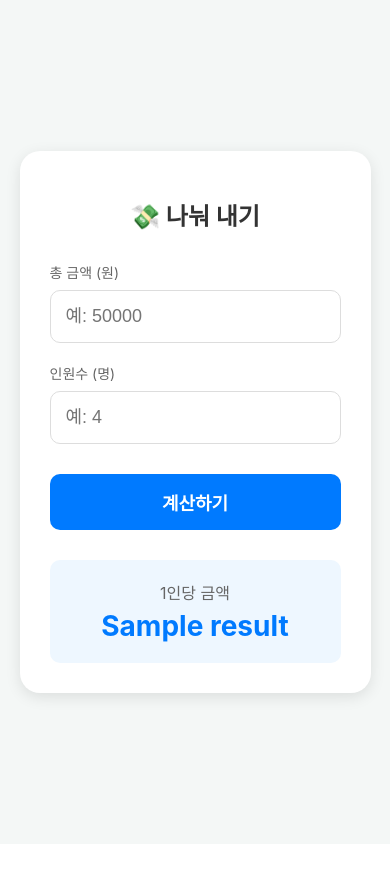
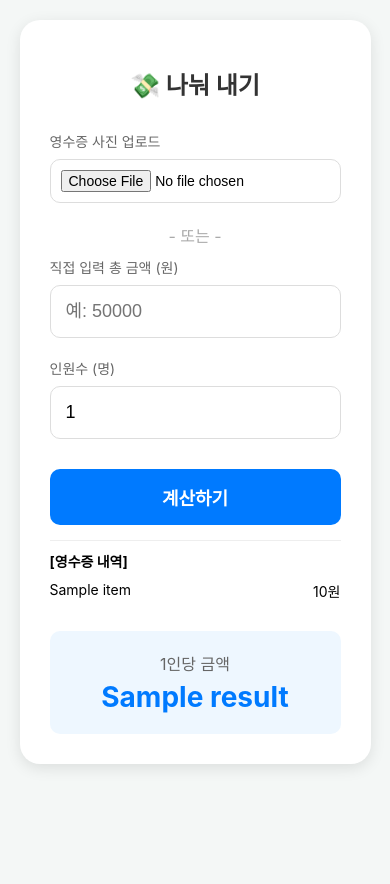
Before and after one commit to Twilight995/ai-course, a Flask app: template week12/split/templates/index.html in a window 390 px wide. Before the commit the page ends 708 px from the top, so only its background shows below. Run offline with Flask 3, Linux system fonts and the light colour scheme; the template is opened without the code that fills it: most values are stand-ins (such as "Sample title", 1, 10 or a date in 2020).

Commit message:
12주차: 모바일 웹

````diff
--- a/week12/split/app.py
+++ b/week12/split/app.py
@@ -1,26 +1,65 @@
+import base64, json, re
 from flask import Flask, render_template, request
+from openai import OpenAI
+
+client = OpenAI(base_url="https://krchoi.com/gemma4/v1", api_key="none")
 
 app = Flask(__name__)
+
+def ask(prompt, image_bytes=None, mime="image/jpeg"):
+    content = [{"type": "text", "text": prompt}]
+    if image_bytes:
+        url = f"data:{mime};base64," + base64.b64encode(image_bytes).decode()
+        content.append({"type": "image_url", "image_url": {"url": url}})
+    r = client.chat.completions.create(model="gemma4", messages=[{"role": "user", "content": content}])
+    return r.choices[0].message.content
+
+def parse_json(text):
+    m = re.search(r"```(?:json)?\s*(.*?)```", text, re.S)
+    try:
+        return json.loads(m.group(1) if m else text)
+    except (json.JSONDecodeError, TypeError):
+        return None
 
 @app.route('/', methods=['GET', 'POST'])
 def index():
     result = None
     error = None
+    items = None
+    people_count = 1
+
     if request.method == 'POST':
         try:
-            total_amount = int(request.form.get('amount', 0))
-            people_count = int(request.form.get('people', 0))
+            people_count = int(request.form.get('people', 1))
+            image_file = request.files.get('receipt_image')
 
-            if people_count <= 0:
-                error = "인원수는 1명 이상이어야 합니다."
+            if image_file:
+                image_bytes = image_file.read()
+                prompt = "영수증에서 항목 이름과 금액을 추출해서 JSON 형식으로 응답해줘. 형식은 [{'item': '항목명', 'amount': 금액}, ...] 형태여야 해. 다른 설명은 하지 말고 오직 JSON 데이터만 출력해."
+                response_text = ask(prompt, image_bytes=image_bytes)
+                items = parse_json(response_text)
+
+                if items:
+                    total_amount = sum(item['amount'] for item in items)
+                    if people_count <= 0:
+                        error = "인원수는 1명 이상이어야 합니다."
+                    else:
+                        split_amount = round(total_amount / people_count, 1)
+                        result = f"{split_amount:,.1f} 원"
+                else:
+                    error = "읽지 못했습니다"
             else:
-                # 1인당 금액 계산 (소수점 첫째자리까지 반올림)
-                split_amount = round(total_amount / people_count, 1)
-                result = f"{split_amount:,.1f} 원"
+                total_amount = int(request.form.get('amount', 0))
+                if people_count <= 0:
+                    error = "인원수는 1명 이상이어야 합니다."
+                else:
+                    split_amount = round(total_amount / people_count, 1)
+                    result = f"{split_amount:,.1f} 원"
+
         except ValueError:
             error = "숫자만 입력해주세요."
 
-    return render_template('index.html', result=result, error=error)
+    return render_template('index.html', result=result, error=error, items=items, people_count=people_count)
 
 if __name__ == '__main__':
     app.run(debug=True)
--- a/week12/split/templates/index.html
+++ b/week12/split/templates/index.html
@@ -1,18 +1,17 @@
 <!DOCTYPE html>
-<html lang="ko">
+<html lang='ko'>
 <head>
-    <meta charset="UTF-8">
-    <meta name="viewport" content="width=device-width, initial-scale=1.0, maximum-scale=1.0, user-scalable=no">
+    <meta charset='UTF-8'>
+    <meta name='viewport' content='width=device-width, initial-scale=1.0, maximum-scale=1.0, user-scalable=no'>
     <title>나눠 내기 계산기</title>
     <style>
         body {
-            font-family: -apple-system, BlinkMacSystemFont, "Segoe UI", Roboto, Helvetica, Arial, sans-serif;
+            font-family: -apple-system, BlinkMacSystemFont, 'Segoe UI', Roboto, Helvetica, Arial, sans-serif;
             background-color: #f4f7f6;
             margin: 0;
-            display: flex;
-            justify-content: center;
-            align-items: center;
-            height: 100vh;
+            display: block;
+            min-height: 100vh;
+            padding: 20px 0;
         }
         .container {
             background-color: white;
@@ -22,6 +21,7 @@
             width: 90%;
             max-width: 400px;
             box-sizing: border-box;
+            margin: 0 auto;
         }
         h1 {
             text-align: center;
@@ -78,6 +78,18 @@
             font-weight: bold;
             color: #007AFF;
         }
+        .items-list {
+            text-align: left;
+            margin-top: 15px;
+            font-size: 14px;
+            border-top: 1px solid #eee;
+            padding-top: 10px;
+        }
+        .item-row {
+            display: flex;
+            justify-content: space-between;
+            margin-bottom: 5px;
+        }
         .error-text {
             color: #ff3b30;
             text-align: center;
@@ -87,29 +99,46 @@
     </style>
 </head>
 <body>
-    <div class="container">
+    <div class='container'>
         <h1>💸 나눠 내기</h1>
-        <form method="POST">
-            <div class="form-group">
-                <label for="amount">총 금액 (원)</label>
-                <input type="number" id="amount" name="amount" inputmode="numeric" placeholder="예: 50000" required>
+        <form method='POST' enctype='multipart/form-data'>
+            <div class='form-group'>
+                <label for='receipt_image'>영수증 사진 업로드</label>
+                <input type='file' id='receipt_image' name='receipt_image' accept='image/*' style='padding: 10px; font-size: 14px;'>
             </div>
-            <div class="form-group">
-                <label for="people">인원수 (명)</label>
-                <input type="number" id="people" name="people" inputmode="numeric" placeholder="예: 4" required>
+            <div style='text-align: center; color: #aaa; margin: 10px 0;'>- 또는 -</div>
+            <div class='form-group'>
+                <label for='amount'>직접 입력 총 금액 (원)</label>
+                <input type='number' id='amount' name='amount' inputmode='numeric' placeholder='예: 50000'>
             </div>
-            <button type="submit">계산하기</button>
+            <div class='form-group'>
+                <label for='people'>인원수 (명)</label>
+                <input type='number' id='people' name='people' inputmode='numeric' placeholder='예: 4' value='1'>
+            </div>
+            <button type='submit'>계산하기</button>
         </form>
 
+        {% if items %}
+        <div class='items-list'>
+            <div style='font-weight: bold; margin-bottom: 10px;'>[영수증 내역]</div>
+            {% for item in items %}
+            <div class='item-row'>
+                <span>{{ item.item }}</span>
+                <span>{{ '{:,}'.format(item.amount) }}원</span>
+            </div>
+            {% endfor %}
+        </div>
+        {% endif %}
+
         {% if result %}
-        <div class="result-area">
-            <div style="color: #666; margin-bottom: 5px;">1인당 금액</div>
-            <div class="result-text">{{ result }}</div>
+        <div class='result-area'>
+            <div style='color: #666; margin-bottom: 5px;'>1인당 금액</div>
+            <div class='result-text'>{{ result }}</div>
         </div>
         {% endif %}
 
         {% if error %}
-        <div class="error-text">{{ error }}</div>
+        <div class='error-text'>{{ error }}</div>
         {% endif %}
     </div>
 </body>
````
